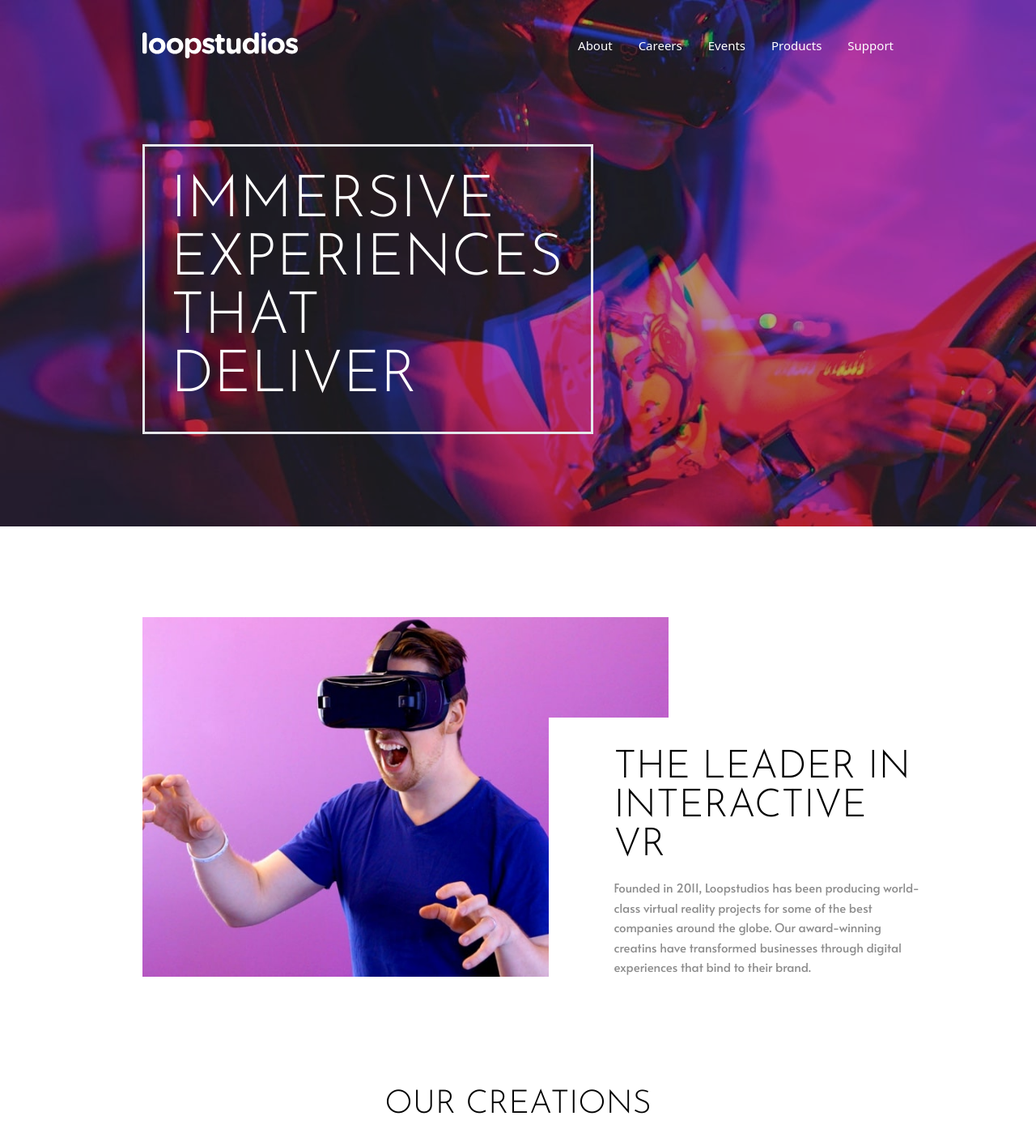
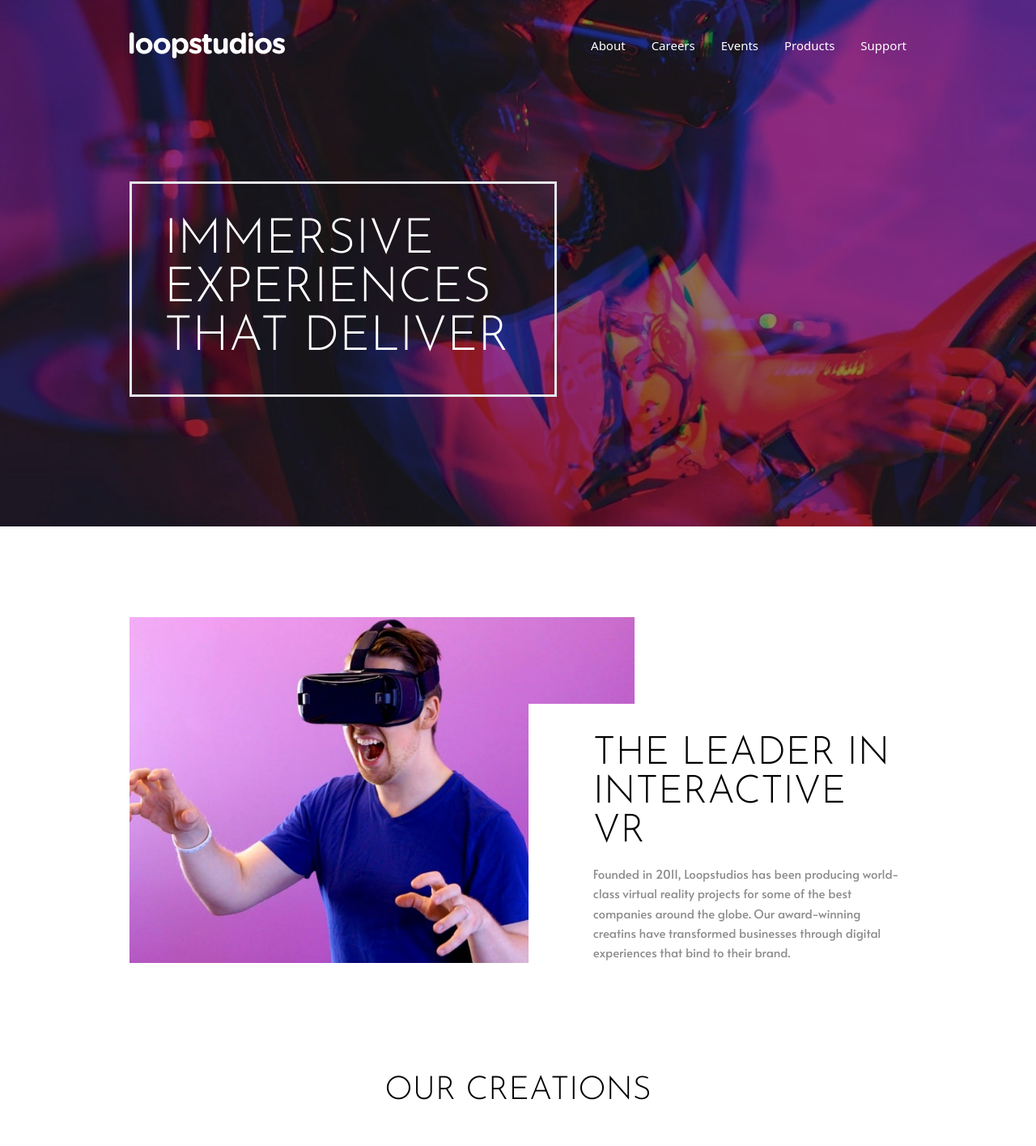
Before and after one commit to yogskr/frontend-mentor, a React (Vite) app in the folder 10-loopstudios-landing-page/: page / in a window 1280 px wide. Shown: the top 1415 px of the page at 81% size. Built offline with nearby package versions, Linux system fonts and the light colour scheme.

Commit message:
Modified styles for the 1440px screen

```diff
--- a/10-loopstudios-landing-page/src/components/NavBar.jsx
+++ b/10-loopstudios-landing-page/src/components/NavBar.jsx
@@ -30,11 +30,11 @@ export default function NavBar() {
   return (
     <nav ref={ref}>
       <div
-        className={`fixed left-0 right-0 z-20 flex items-center justify-between px-5 py-8 md:px-10 ${
+        className={`fixed left-0 right-0 z-20 flex items-center justify-between px-5 py-8 md:px-10 lg:px-20 xl:px-40 ${
           scrolled
             ? "backdrop-blur-lg backdrop-brightness-50"
             : "bg-transparent"
-        } lg:px-44`}
+        }`}
       >
         <img src={logo.src} alt={logo.src} />
         <figure className="lg:hidden">
--- a/10-loopstudios-landing-page/src/pages/About.jsx
+++ b/10-loopstudios-landing-page/src/pages/About.jsx
@@ -4,18 +4,18 @@ import { uppercaseLetter } from "../assets/helpers/helper";
 
 export default function About() {
   return (
-    <section className="flex flex-col items-center gap-10 px-5 pb-10 pt-20 md:px-10 md:pb-16 md:pt-28 xl:flex-row xl:px-44">
+    <section className="flex flex-col items-center gap-10 px-5 pb-10 pt-20 md:px-10 md:pb-16 md:pt-28 lg:flex-row lg:px-20 xl:px-40">
       <img className="lg:hidden" src={about.srcMobile} alt={about.alt} />
       <img
-        className="hidden xl:block xl:max-w-[70%]"
+        className="hidden lg:block lg:w-[65%] xl:max-w-4xl"
         src={about.srcDesktop}
         alt={about.alt}
       />
-      <article className="flex flex-col items-center justify-center text-center xl:absolute xl:left-[53%] xl:h-80 xl:w-[36%] xl:justify-end xl:self-end xl:bg-white xl:pb-0 xl:pl-[5rem] xl:pr-0 xl:text-start">
-        <h2 className="mb-4 font-josefinSans text-[2rem] font-light leading-none md:text-[2.5rem] xl:text-[3rem]">
+      <article className="flex h-60 flex-col items-center justify-center text-center lg:absolute lg:left-[50%] lg:h-72 lg:w-[43%] lg:justify-end lg:self-end lg:bg-white lg:pb-0 lg:pl-[4rem] lg:pr-0 lg:text-start xl:left-[51%] xl:h-80 xl:w-[36%] xl:pl-[5rem]">
+        <h2 className="mb-4 font-josefinSans text-[2rem] font-light leading-none md:text-[2.5rem] lg:text-[2.5rem] xl:text-[3rem]">
           {uppercaseLetter(aboutTexts.heading)}
         </h2>
-        <p className="w-72 font-alata leading-relaxed text-darkGray md:w-fit md:text-[1.1rem] xl:text-[15px]">
+        <p className="w-72 font-alata leading-relaxed text-darkGray md:w-fit md:text-[1.1rem] lg:text-[15px]">
           {aboutTexts.paragraph}
         </p>
       </article>
--- a/10-loopstudios-landing-page/src/pages/Header.jsx
+++ b/10-loopstudios-landing-page/src/pages/Header.jsx
@@ -6,8 +6,8 @@ export default function Header() {
   return (
     <header className="flex h-screen w-fit flex-col bg-heroPatternMobile bg-cover lg:h-[650px] lg:w-full lg:bg-heroPatternDesktop">
       <NavBar />
-      <div className="flex h-full flex-col items-center justify-center bg-black/30 px-5 md:px-10 lg:items-start xl:px-44 xl:pt-16">
-        <h1 className="h-fit border-[3px] p-5 font-josefinSans text-[2.7rem] font-[300] leading-none text-white md:text-7xl lg:w-[32rem] lg:p-8 lg:text-6xl xl:w-3/5 xl:text-7xl">
+      <div className="flex h-full flex-col items-center justify-center bg-black/45 px-5 md:px-10 lg:items-start lg:px-20 xl:px-40 xl:pt-16">
+        <h1 className="h-fit border-[3px] p-5 font-josefinSans text-[2.7rem] font-[300] leading-none text-white md:text-7xl lg:w-[55%] lg:p-10 lg:text-5xl xl:text-6xl">
           {uppercaseLetter(headerText.title)}
         </h1>
       </div>
```
